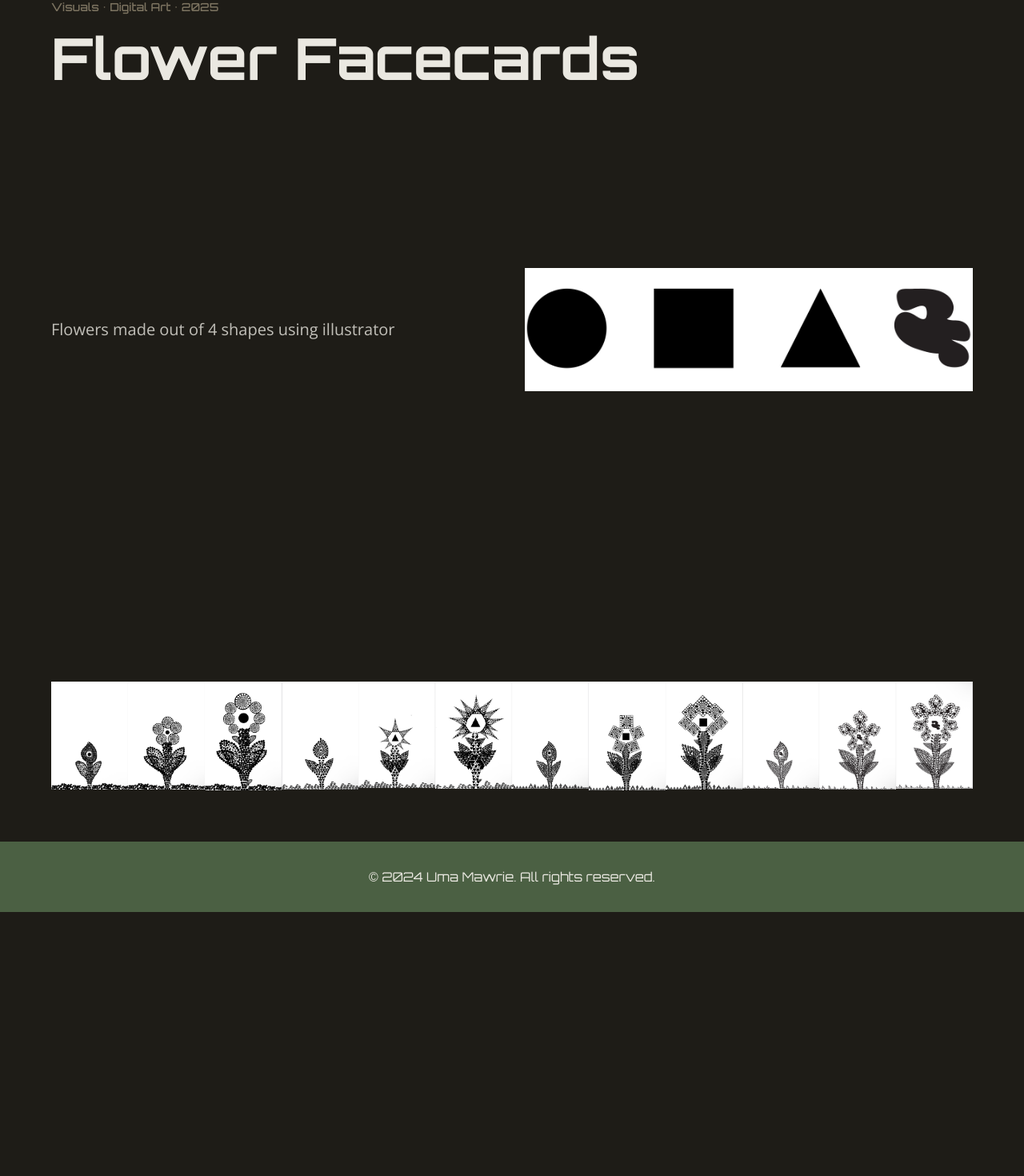
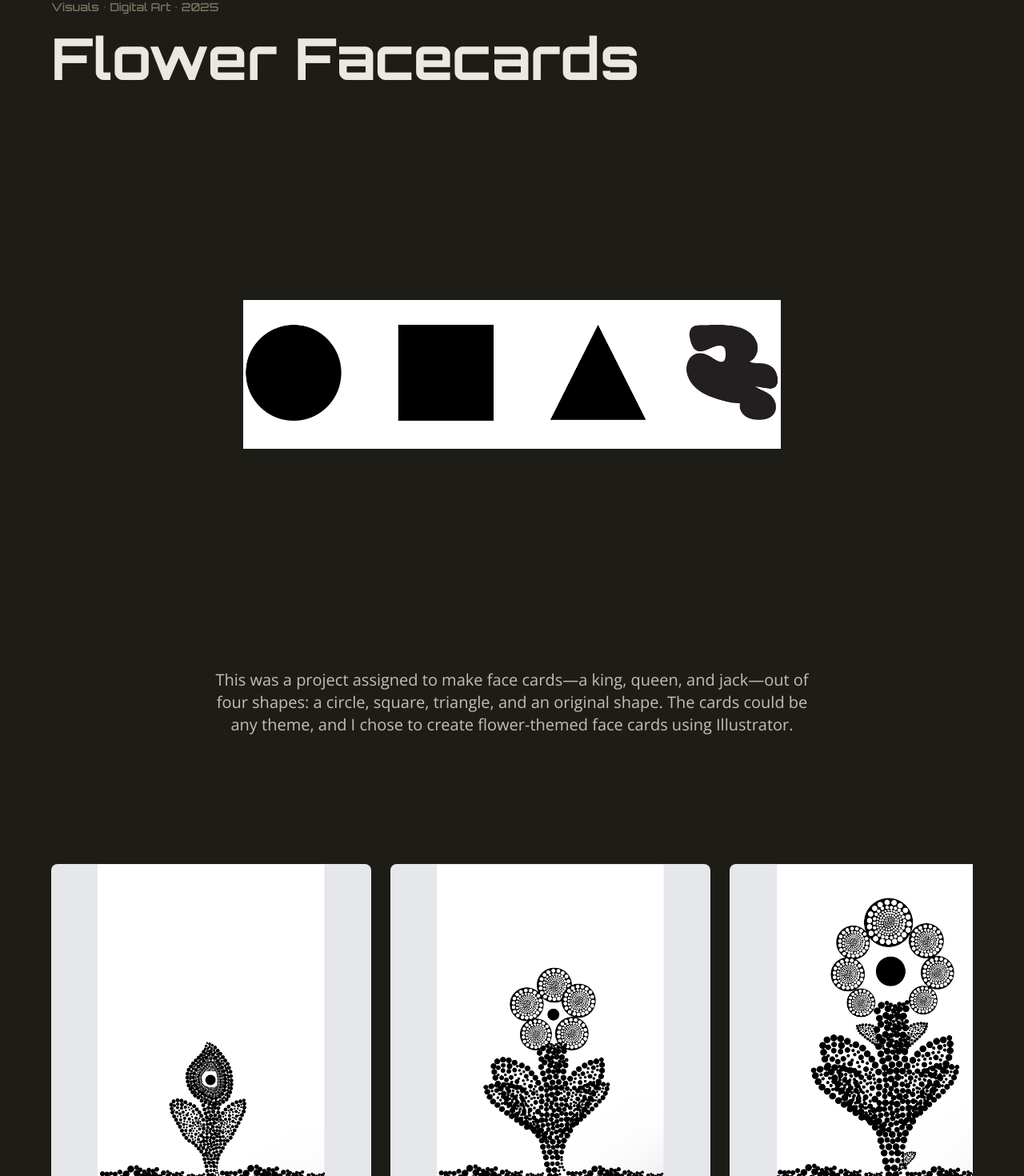
Before and after one commit to umawrie/my-portfolio, a Next.js app: page /projects/flower-facecards in a window 1280 px wide. Shown: the part 100-1570 px from the top of the page at 80% size. Before the commit the page ends 1240 px from the top, so only its background shows below. Built offline with nearby package versions, Linux system fonts and the light colour scheme.

Commit message:
Update Flower Facecards: Add horizontal scroll gallery, move description below image, update project description

```diff
--- a/app/artwork/page.tsx
+++ b/app/artwork/page.tsx
@@ -43,7 +43,7 @@ const allProjects = [
   {
     id: "flower-facecards",
     title: "Flower Facecards",
-    description: "Flowers made out of 4 shapes using illustrator",
+    description: "Face cards (king, queen, jack) made from four shapes: circle, square, triangle, and original shape",
     category: "Visuals",
     subcategory: "Digital Art",
     year: "2025",
--- a/app/projects/[slug]/page.tsx
+++ b/app/projects/[slug]/page.tsx
@@ -109,7 +109,7 @@ const projects = {
   },
   "flower-facecards": {
     title: "Flower Facecards",
-    description: "Flowers made out of 4 shapes using illustrator",
+    description: "This was a project assigned to make face cards—a king, queen, and jack—out of four shapes: a circle, square, triangle, and an original shape. The cards could be any theme, and I chose to create flower-themed face cards using Illustrator.",
     category: "Visuals",
     subcategory: "Digital Art",
     year: "2025",
@@ -257,20 +257,22 @@ export default function ProjectPage() {
               {project.title}
             </h1>
             {isFlowerFacecardsProject && 'images' in project && project.images.length > 0 ? (
-              <div className="grid md:grid-cols-2 gap-8 items-center">
-                <p className="text-xl opacity-80 project-description" style={{ color: 'var(--text)' }}>
-                  {project.description}
-                </p>
-                <div className="relative w-full aspect-square">
+              <>
+                <div className="flex justify-center mb-8">
+                  <div className="relative w-full max-w-2xl aspect-square">
                     <Image
                       src={project.images[0]}
                       alt={`${project.title} - Cover`}
                       fill
                       className="object-contain rounded-lg"
-                    sizes="(max-width: 768px) 100vw, 50vw"
+                      sizes="(max-width: 768px) 100vw, 800px"
                     />
                   </div>
                 </div>
+                <p className="text-xl opacity-80 max-w-3xl mx-auto text-center project-description" style={{ color: 'var(--text)' }}>
+                  {project.description}
+                </p>
+              </>
             ) : (
               <p className="text-xl opacity-80 max-w-3xl project-description" style={{ color: 'var(--text)' }}>
                 {project.description}
@@ -593,12 +595,51 @@ export default function ProjectPage() {
                 </div>
               ))}
             </div>
+          ) : isFlowerFacecardsProject ? (
+            /* Horizontal Scrollable Gallery for Flower Facecards */
+            <div className="relative">
+              <div className="overflow-x-auto scrollbar-hide">
+                <div className="flex space-x-6 pb-4" style={{ width: 'max-content', margin: '0 auto' }}>
+                  {'images' in project && project.images.map((imagePath, index) => {
+                    // Skip the first image (pips.png) for Flower Facecards as it's already shown above
+                    if (index === 0) return null;
+                    return (
+                      <div key={index} className="flex-shrink-0 group cursor-pointer" onClick={() => setSelectedImage(imagePath)}>
+                        <div className="relative overflow-hidden bg-gray-200 rounded-lg" style={{ width: '400px', height: '400px' }}>
+                          <Image
+                            src={imagePath}
+                            alt={`${project.title} - Image ${index}`}
+                            fill
+                            className="object-contain group-hover:scale-105 transition-transform duration-300"
+                            sizes="400px"
+                            onError={(e) => {
+                              const target = e.target as HTMLImageElement;
+                              target.style.display = 'none';
+                              const parent = target.parentElement;
+                              if (parent) {
+                                parent.innerHTML = `
+                                  <div class="flex items-center justify-center h-full text-center p-8" style="color: var(--text); background: var(--primary);">
+                                    <div>
+                                      <div class="text-lg font-bold mb-2">Image ${index}</div>
+                                      <div class="text-sm opacity-70">Upload your image here</div>
+                                      <div class="text-xs mt-2 opacity-50">${imagePath}</div>
+                                    </div>
+                                  </div>
+                                `;
+                              }
+                            }}
+                          />
+                        </div>
+                      </div>
+                    );
+                  })}
+                </div>
+              </div>
+            </div>
           ) : (
             /* Regular Gallery for other projects */
             <div className="flex justify-center">
               {'images' in project && project.images.map((imagePath, index) => {
-                // Skip the first image (pips.png) for Flower Facecards as it's already shown next to description
-                if (isFlowerFacecardsProject && index === 0) return null;
                 return (
                 <div key={index} className="group cursor-pointer" onClick={() => setSelectedImage(imagePath)}>
                   <div className="relative overflow-hidden bg-gray-200" style={{ maxWidth: '800px', width: '100%' }}>
```
Lines whose indentation alone changed are shown as unchanged.
